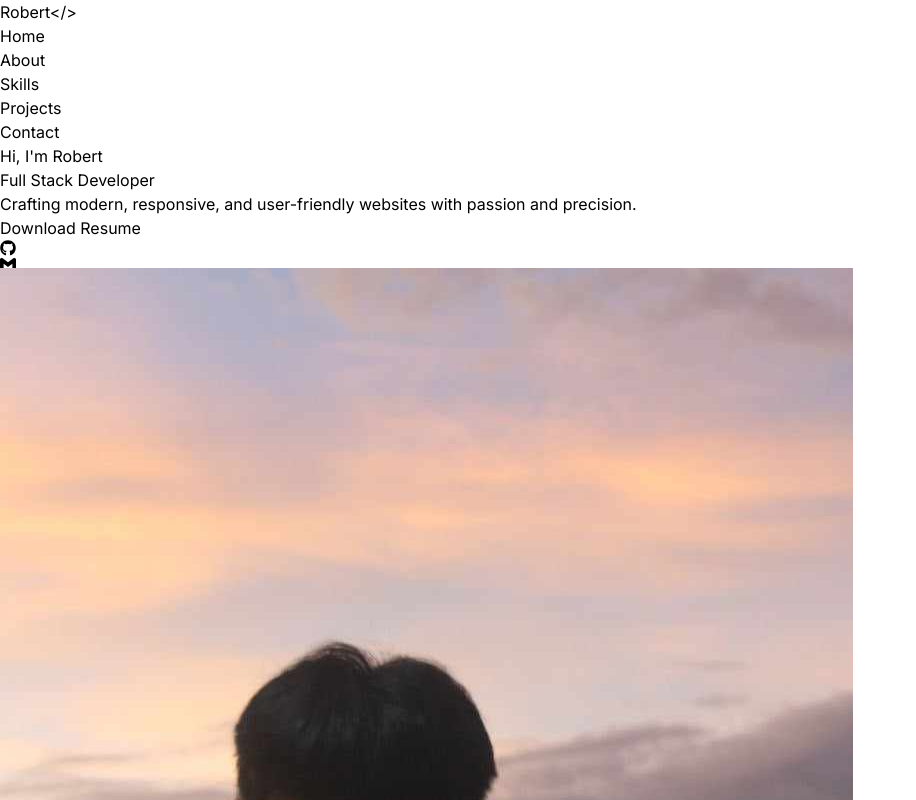
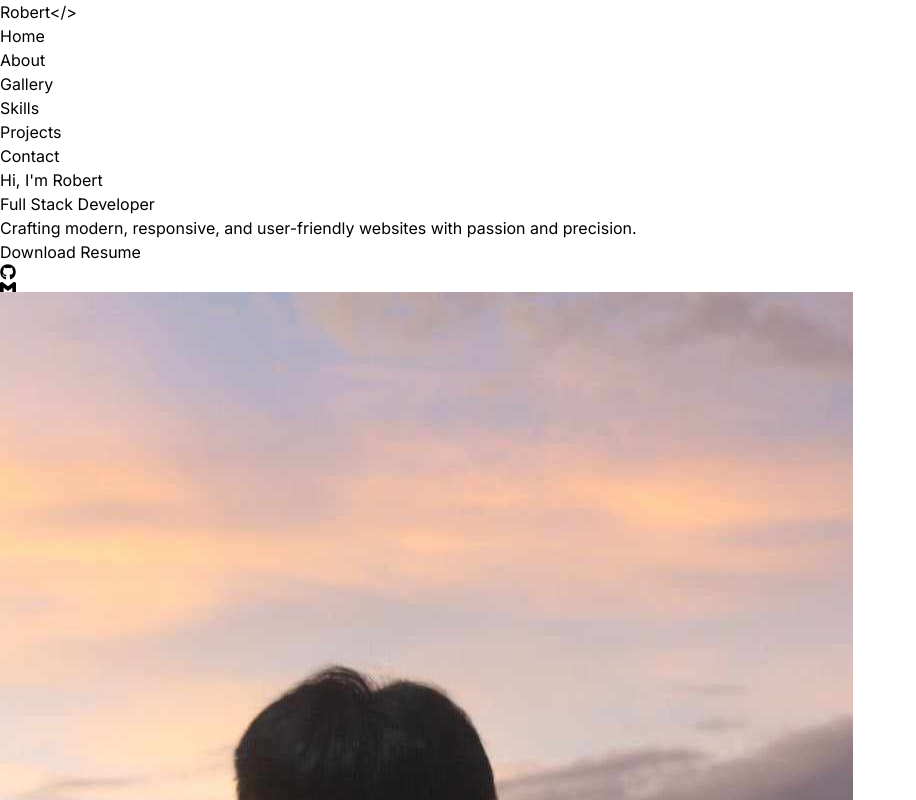
Before and after one commit to Sanjuan1290/Portfolio, a React (Vite) app: page / in a window 1280 px wide. Shown: the top 800 px of the page, without its empty margins (0-916 px from the left). Built offline with nearby package versions, Linux system fonts and the light colour scheme; no server answers.

Commit message:
add gallery in header

```diff
--- a/src/components/Gallery.tsx
+++ b/src/components/Gallery.tsx
@@ -39,6 +39,7 @@ const Gallery: React.FC = () => {
     <section
       ref={sectionRef as React.RefObject<HTMLElement>}
       className="py-10"
+      id="gallery"
     >
         <h1 className="text-center font-bold text-4xl mb-8">Gallery</h1>
       {loading ? (
--- a/src/components/Header.tsx
+++ b/src/components/Header.tsx
@@ -16,6 +16,11 @@ const Header = () => {
         <li>
           <a href="#about" className="hover:text-pink-400 transition">
             About
+          </a>
+        </li>
+        <li>
+          <a href="#gallery" className="hover:text-pink-400 transition">
+            Gallery
           </a>
         </li>
         <li>
```
